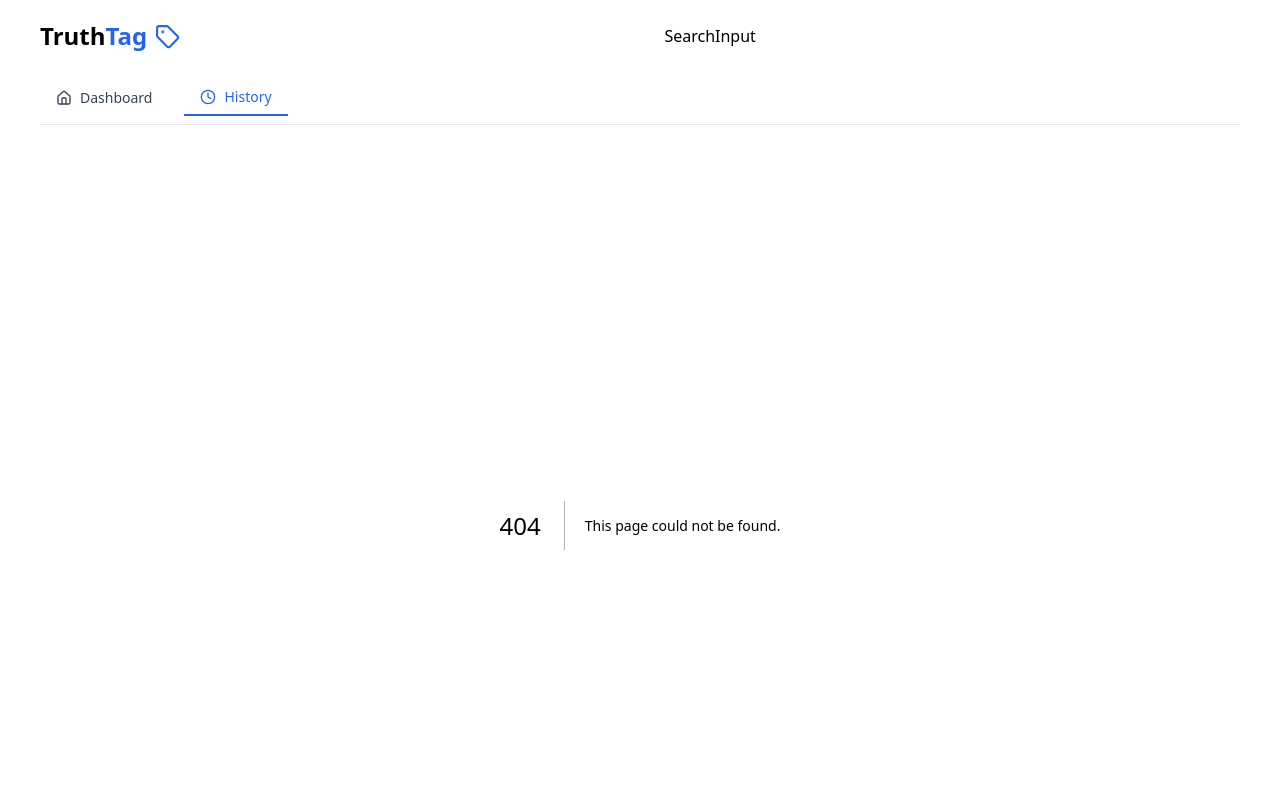
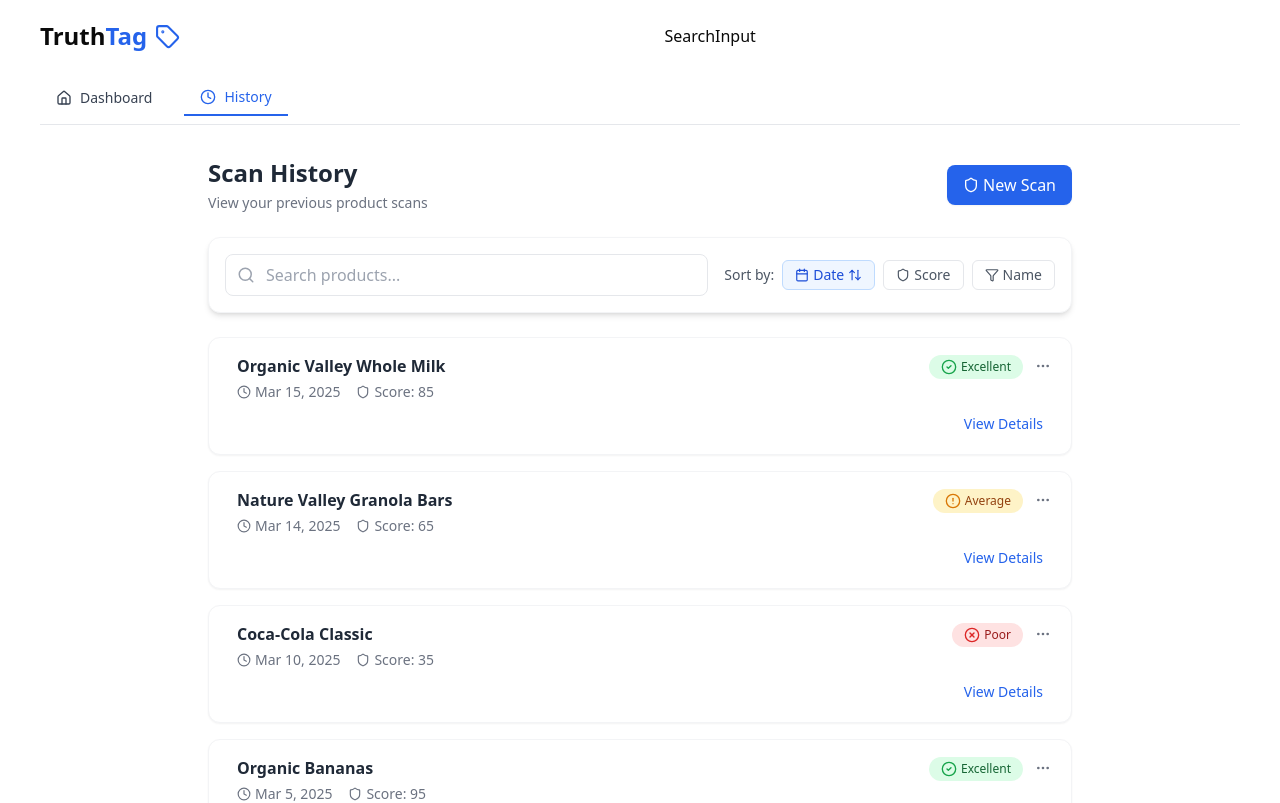
Before and after one commit to Arman6117/TruthTag, a Next.js app: page /history in a window 1280 px wide. Before the commit this address had no page. Shown: the top 803 px of the page. Built offline with nearby package versions, Linux system fonts and the light colour scheme.

Commit message:
feat: add scan history page and component with filtering and sorting functionality

```diff
--- /dev/null
+++ b/app/history/_components/scan-history.tsx
@@ -0,0 +1,275 @@
+'use client'
+import React, { useState } from "react";
+import Link from "next/link";
+import {
+  MoreHorizontal,
+  Calendar,
+  Search,
+  Filter,
+  Shield,
+  ArrowUpDown,
+  Clock,
+  CheckCircle2,
+  AlertCircle,
+  XCircle
+} from "lucide-react";
+import { cn } from "@/lib/utils";
+
+// Sample data
+const SAMPLE_SCANS = [
+  {
+    _id: "1",
+    productName: "Organic Valley Whole Milk",
+    scanDate: "2025-03-15T15:30:00Z",
+    healthScore: 85,
+    country: "United States",
+    thumbnail: "/api/placeholder/60/60"
+  },
+  {
+    _id: "2",
+    productName: "Nature Valley Granola Bars",
+    scanDate: "2025-03-14T10:20:00Z",
+    healthScore: 65,
+    country: "Canada",
+  },
+  {
+    _id: "3",
+    productName: "Coca-Cola Classic",
+    scanDate: "2025-03-10T08:45:00Z",
+    healthScore: 35,
+    country: "United States",
+  },
+  {
+    _id: "4",
+    productName: "Organic Bananas",
+    scanDate: "2025-03-05T14:30:00Z",
+    healthScore: 95,
+    country: "Ecuador",
+  },
+  {
+    _id: "5",
+    productName: "Doritos Nacho Cheese",
+    scanDate: "2025-03-01T19:15:00Z",
+    healthScore: 40,
+    country: "Mexico",
+  }
+];
+
+// Helper function to determine health score status
+const getStatus = (score:number) => {
+  if (score >= 80) {
+    return {
+      color: "bg-green-100 text-green-800",
+      text: "Excellent",
+      icon: <CheckCircle2 size={16} className="text-green-600" />
+    };
+  } else if (score >= 60) {
+    return {
+      color: "bg-amber-100 text-amber-800",
+      text: "Average",
+      icon: <AlertCircle size={16} className="text-amber-600" />
+    };
+  } else {
+    return {
+      color: "bg-red-100 text-red-800",
+      text: "Poor",
+      icon: <XCircle size={16} className="text-red-600" />
+    };
+  }
+};
+
+// Format date nicely
+const formatDate = (dateString:string) => {
+  const date = new Date(dateString);
+  return date.toLocaleDateString('en-US', {
+    month: 'short',
+    day: 'numeric',
+    year: 'numeric'
+  });
+};
+
+const ScanHistory =  () => {
+  const [searchQuery, setSearchQuery] = useState("");
+  const [sortBy, setSortBy] = useState("date"); // "date", "score", "name"
+  const [sortDirection, setSortDirection] = useState("desc"); // "asc" or "desc"
+
+  // Filter scans based on search query
+  const filteredScans = SAMPLE_SCANS.filter(scan =>
+    scan.productName.toLowerCase().includes(searchQuery.toLowerCase())
+  );
+
+  // Sort scans
+  const sortedScans = [...filteredScans].sort((a, b) => {
+    if (sortBy === "date") {
+      return sortDirection === "asc"
+        ? new Date(a.scanDate) - new Date(b.scanDate)
+        : new Date(b.scanDate) - new Date(a.scanDate);
+    } else if (sortBy === "score") {
+      return sortDirection === "asc"
+        ? a.healthScore - b.healthScore
+        : b.healthScore - a.healthScore;
+    } else if (sortBy === "name") {
+      return sortDirection === "asc"
+        ? a.productName.localeCompare(b.productName)
+        : b.productName.localeCompare(a.productName);
+    }
+    return 0;
+  });
+
+  // Handle sort change
+  const handleSort = (newSortBy:string) => {
+    if (sortBy === newSortBy) {
+      setSortDirection(sortDirection === "asc" ? "desc" : "asc");
+    } else {
+      setSortBy(newSortBy);
+      setSortDirection("desc");
+    }
+  };
+
+  return (
+    <div className="max-w-4xl mx-auto px-4 py-8">
+      <div className="flex items-center justify-between mb-6">
+        <div>
+          <h1 className="text-2xl font-bold text-gray-800">Scan History</h1>
+          <p className="text-gray-500 text-sm mt-1">View your previous product scans</p>
+        </div>
+        <div className="flex gap-2">
+          <button className="bg-blue-600 text-white px-4 py-2 rounded-lg shadow-sm flex items-center gap-1 hover:bg-blue-700 transition-colors">
+            <Shield size={16} />
+            New Scan
+          </button>
+        </div>
+      </div>
+
+      {/* Search and filter bar */}
+      <div className="bg-white rounded-xl shadow-md p-4 mb-6 border border-gray-100">
+        <div className="flex flex-col md:flex-row gap-4">
+          <div className="relative flex-grow">
+            <div className="absolute inset-y-0 left-0 pl-3 flex items-center pointer-events-none">
+              <Search size={18} className="text-gray-400" />
+            </div>
+            <input
+              type="text"
+              placeholder="Search products..."
+              className="pl-10 pr-4 py-2 w-full rounded-lg border border-gray-200 focus:ring-2 focus:ring-blue-500 focus:border-blue-500 outline-none"
+              value={searchQuery}
+              onChange={(e) => setSearchQuery(e.target.value)}
+            />
+          </div>
+          <div className="flex items-center gap-2 text-sm text-gray-600">
+            <span>Sort by:</span>
+            <button
+              onClick={() => handleSort("date")}
+              className={cn(
+                "px-3 py-1 rounded-md flex items-center gap-1 border",
+                sortBy === "date" ? "bg-blue-50 border-blue-200 text-blue-700" : "border-gray-200 hover:bg-gray-50"
+              )}
+            >
+              <Calendar size={14} />
+              Date
+              {sortBy === "date" && (
+                <ArrowUpDown size={14} className={sortDirection === "asc" ? "rotate-180" : ""} />
+              )}
+            </button>
+            <button
+              onClick={() => handleSort("score")}
+              className={cn(
+                "px-3 py-1 rounded-md flex items-center gap-1 border",
+                sortBy === "score" ? "bg-blue-50 border-blue-200 text-blue-700" : "border-gray-200 hover:bg-gray-50"
+              )}
+            >
+              <Shield size={14} />
+              Score
+              {sortBy === "score" && (
+                <ArrowUpDown size={14} className={sortDirection === "asc" ? "rotate-180" : ""} />
+              )}
+            </button>
+            <button
+              onClick={() => handleSort("name")}
+              className={cn(
+                "px-3 py-1 rounded-md flex items-center gap-1 border",
+                sortBy === "name" ? "bg-blue-50 border-blue-200 text-blue-700" : "border-gray-200 hover:bg-gray-50"
+              )}
+            >
+              <Filter size={14} />
+              Name
+              {sortBy === "name" && (
+                <ArrowUpDown size={14} className={sortDirection === "asc" ? "rotate-180" : ""} />
+              )}
+            </button>
+          </div>
+        </div>
+      </div>
+
+      {/* Scan history list */}
+      <div className="space-y-4">
+        {sortedScans.length > 0 ? (
+          sortedScans.map((scan) => (
+            <div key={scan._id} className="bg-white rounded-xl shadow-sm border border-gray-100 p-4 hover:shadow-md transition-shadow">
+              <div className="flex items-start gap-3">
+                <div className="rounded-md overflow-hidden flex-shrink-0">
+                  {/* <img src={scan.thumbnail} alt={scan.productName} width={60} height={60} className="object-cover" /> */}
+                </div>
+                <div className="flex-grow">
+                  <div className="flex items-start justify-between">
+                    <div>
+                      <h3 className="font-semibold text-gray-800">{scan.productName}</h3>
+                      <div className="flex items-center gap-4 mt-1 text-sm text-gray-500">
+                        <div className="flex items-center gap-1">
+                          <Clock size={14} />
+                          <span>{formatDate(scan.scanDate)}</span>
+                        </div>
+                        <div className="inline-flex items-center">
+                          <Shield size={14} className="mr-1" />
+                          <span>Score: <span className="font-medium">{scan.healthScore}</span></span>
+                        </div>
+                      </div>
+                    </div>
+
+                    <div className="flex items-center space-x-2">
+                      {(() => {
+                        const status = getStatus(scan.healthScore);
+                        return (
+                          <span
+                            className={cn('px-3 py-1 text-xs font-medium rounded-full flex items-center gap-1', status.color)}
+                          >
+                            {status.icon}
+                            {status.text}
+                          </span>
+                        );
+                      })()}
+                      <div className="relative">
+                        <button className="p-1 rounded-full hover:bg-gray-100">
+                          <MoreHorizontal size={16} className="text-gray-500" />
+                        </button>
+                      </div>
+                    </div>
+                  </div>
+                  <div className="flex justify-end mt-2">
+                    <Link href={`/product/${scan._id}`}>
+                      <button className="text-sm text-blue-600 hover:text-blue-800 font-medium px-3 py-1 rounded-md hover:bg-blue-50 transition-colors">
+                        View Details
+                      </button>
+                    </Link>
+                  </div>
+                </div>
+              </div>
+            </div>
+          ))
+        ) : (
+          <div className="bg-white rounded-xl shadow-md p-8 text-center border border-gray-100">
+            <div className="w-16 h-16 mx-auto bg-gray-100 rounded-full flex items-center justify-center mb-4">
+              <Search size={24} className="text-gray-400" />
+            </div>
+            <h3 className="text-lg font-medium text-gray-800 mb-1">No products found</h3>
+            <p className="text-gray-500">
+              Try adjusting your search or scan a new product
+            </p>
+          </div>
+        )}
+      </div>
+    </div>
+  );
+};
+
+export default ScanHistory;
--- /dev/null
+++ b/app/history/page.tsx
@@ -0,0 +1,12 @@
+import React from 'react'
+import ScanHistory from './_components/scan-history'
+
+const HistoryPage = () => {
+  return (
+    <>
+    <ScanHistory />
+    </>
+  )
+}
+
+export default HistoryPage
--- a/middleware.ts
+++ b/middleware.ts
@@ -14,6 +14,7 @@ export const config = {
     // Protect the homepage route
     "/",
     "/scan-product",
+    "/history",
     // Always run for API routes
     "/(api|trpc)(.*)",
   ],
```
